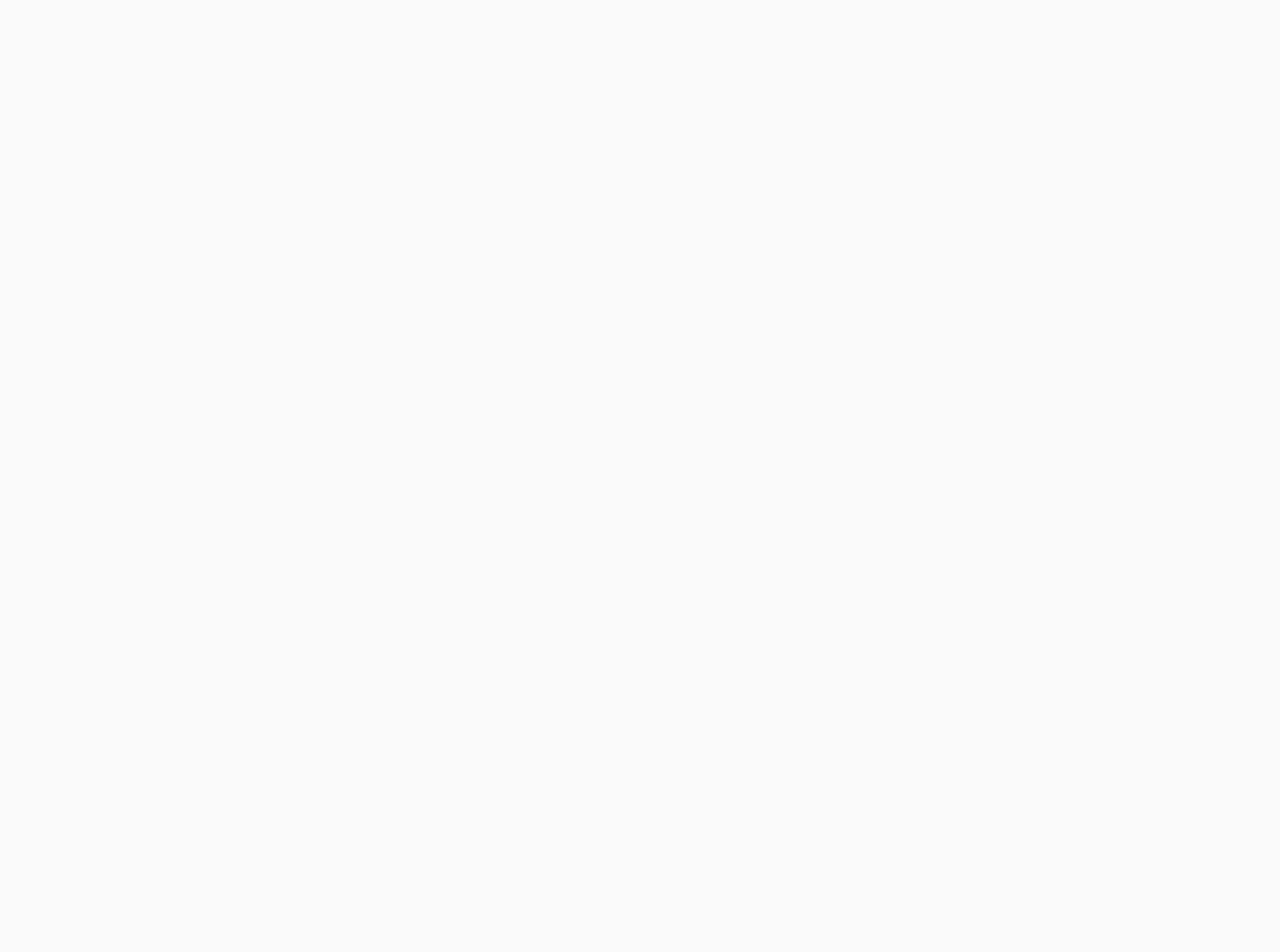
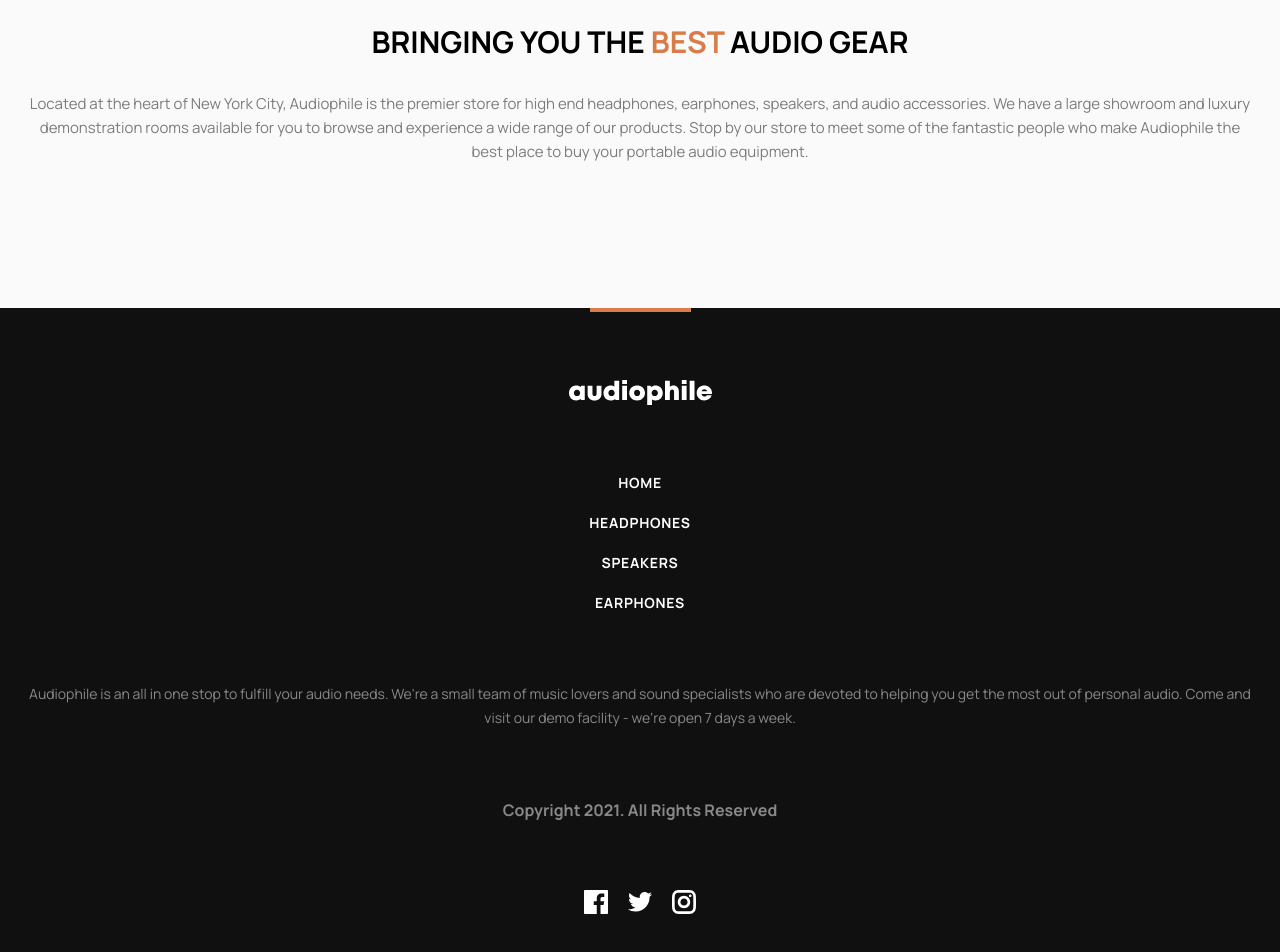
Before and after one commit to LogvnR/audiophile-ecommerce-demo, a Next.js app: page / in a window 1280 px wide. Shown: the part 4187-5139 px from the top of the page. Before the commit the page ends 3579 px from the top, so only its background shows below. Built offline with nearby package versions, Linux system fonts and the light colour scheme.

Commit message:
added Footer and Above addition and a Prop

```diff
--- /dev/null
+++ b/components/Footer/Footer.tsx
@@ -0,0 +1,64 @@
+import Image from 'next/image';
+import React from 'react';
+
+import logo from '../../assets/shared/desktop/logo.svg';
+import headphoneUser from '../../assets/shared/mobile/image-best-gear.jpg';
+import { GrFacebook, GrTwitter, GrInstagram } from 'react-icons/gr';
+
+interface FooterProps {
+  hasFooterAddition: boolean;
+}
+
+const Footer = ({ hasFooterAddition }: FooterProps) => {
+  return (
+    <>
+      {hasFooterAddition ? (
+        <div className="w-full px-6 mb-36 font-Manrope">
+          <Image
+            src={headphoneUser}
+            alt="Headphone User"
+            className="rounded-lg"
+          />
+          <h3 className="my-8 text-3xl font-bold text-center uppercase">
+            Bringing you the <span className="text-burnt-orange">best </span>
+            audio gear
+          </h3>
+          <p className="text-[15px] font-medium leading-6 text-center opacity-50">
+            Located at the heart of New York City, Audiophile is the premier
+            store for high end headphones, earphones, speakers, and audio
+            accessories. We have a large showroom and luxury demonstration rooms
+            available for you to browse and experience a wide range of our
+            products. Stop by our store to meet some of the fantastic people who
+            make Audiophile the best place to buy your portable audio equipment.
+          </p>
+        </div>
+      ) : null}
+      <footer className="w-full bg-off-black min-h-[654px] flex flex-col items-center justify-between font-Manrope text-white px-6">
+        <div className="w-[101px] h-[4px] bg-burnt-orange" />
+        <Image src={logo} alt="audiophile.com" width={143} height={25} />
+        <div className="flex flex-col gap-5 text-sm font-bold tracking-wider text-center uppercase">
+          <p>Home</p>
+          <p>Headphones</p>
+          <p>Speakers</p>
+          <p>Earphones</p>
+        </div>
+        <p className="text-sm font-medium leading-6 text-center opacity-50">
+          Audiophile is an all in one stop to fulfill your audio needs. We're a
+          small team of music lovers and sound specialists who are devoted to
+          helping you get the most out of personal audio. Come and visit our
+          demo facility - we're open 7 days a week.
+        </p>
+        <p className="text-base font-bold leading-6 opacity-50">
+          Copyright 2021. All Rights Reserved
+        </p>
+        <div className="flex gap-5 mb-12 text-white">
+          <GrFacebook size={24} />
+          <GrTwitter size={24} />
+          <GrInstagram size={24} />
+        </div>
+      </footer>
+    </>
+  );
+};
+
+export default Footer;
--- a/pages/index.tsx
+++ b/pages/index.tsx
@@ -8,6 +8,7 @@ import earphonesPhoto from '../assets/home/mobile/image-earphones-yx1.jpg';
 
 import Button from '../components/Button/Button';
 import ShopCategories from '../components/Shop Categories/ShopCategories';
+import Footer from '../components/Footer/Footer';
 
 const Home = () => {
   return (
@@ -85,6 +86,7 @@ const Home = () => {
           </div>
         </div>
       </div>
+      <Footer hasFooterAddition={true} />
     </main>
   );
 };
```
